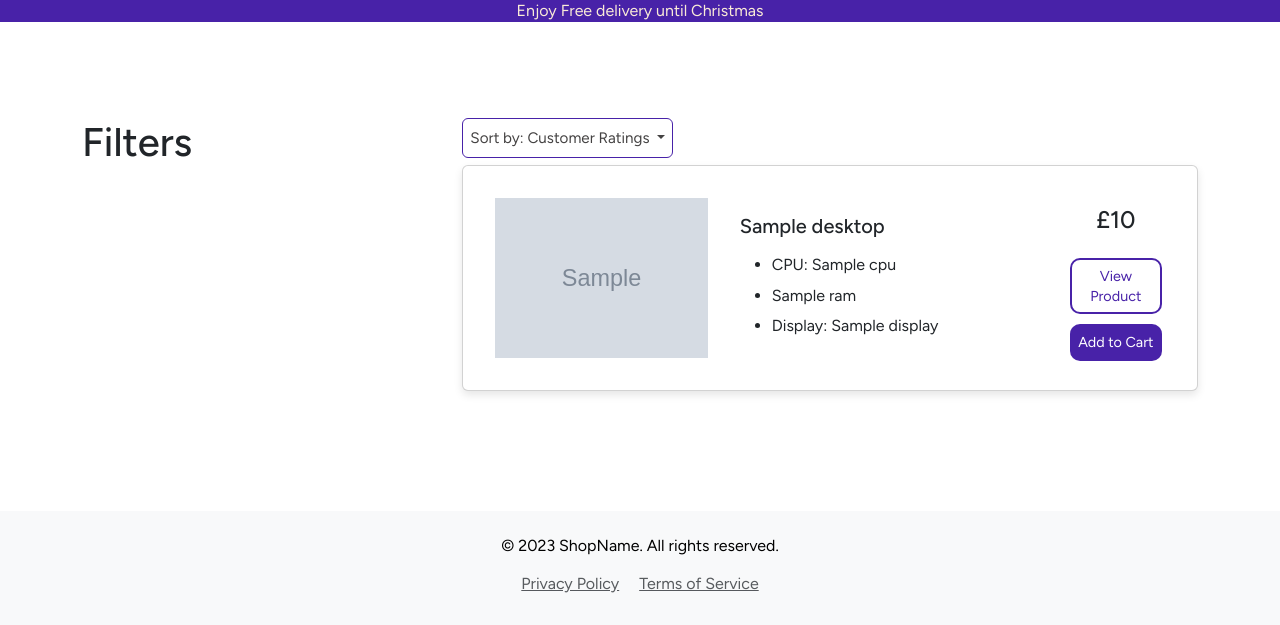
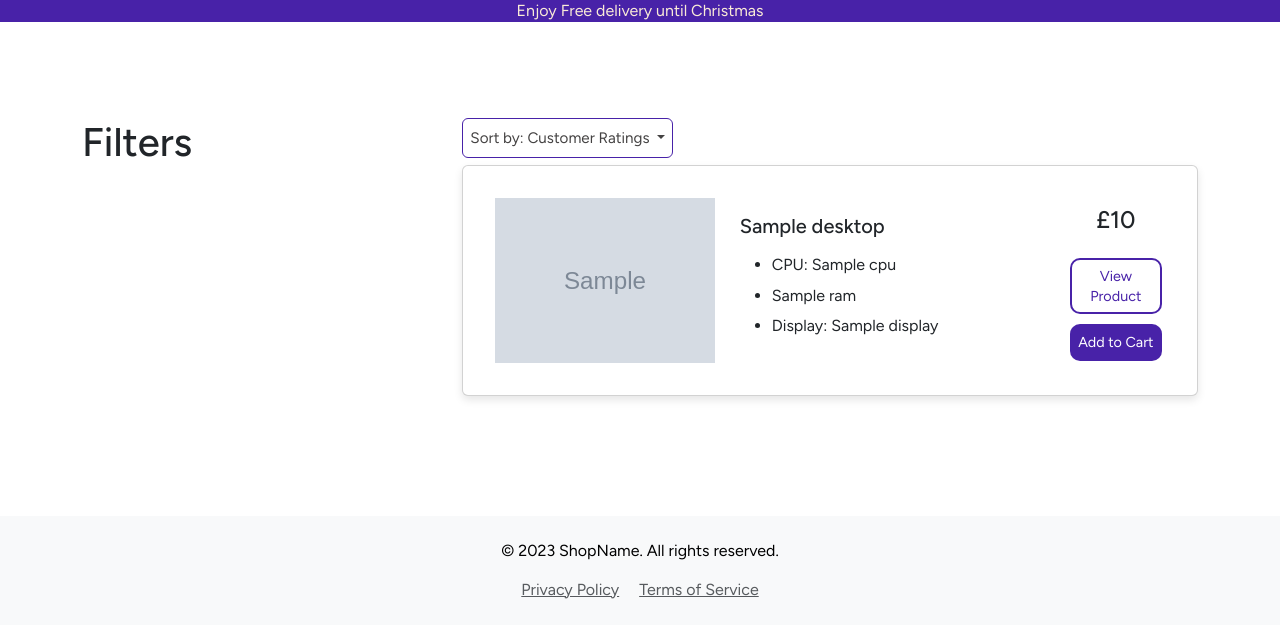
Before and after one commit to Bonzay993/NextTopComputers, a Flask app: page /get_desktops in a window 1280 px wide. Shown: the part 180-805 px from the top of the page. Before the commit the page ends 773 px from the top, so only its background shows below. Run offline with Flask 3, Linux system fonts and the light colour scheme; grey boxes marked "Sample" are stand-in pictures; a database or web service that is not in the repository returns one stand-in record (values such as "Sample title"); some libraries are stand-ins or nearby versions.

Commit message:
Quick fix on the product image size

```diff
--- a/static/css/styles.css
+++ b/static/css/styles.css
@@ -290,9 +290,9 @@ main{
     box-shadow: 0px 4px 8px rgba(0, 0, 0, 0.1); /* Optional for shadow */
 }
 
-.product-card img {
-    max-height: 200px;
-    width: 100%; /* Full width for consistent sizing */
+.product-image {
+    max-width:220px;
+     /* Full width for consistent sizing */
     object-fit: cover;
 }
 
--- a/templates/desktops.html
+++ b/templates/desktops.html
@@ -31,7 +31,7 @@
                             <div class="row g-0">
                                 <!-- Image Column on the Left -->
                                 <div class="col-md-4 px-2 py-2">
-                                    <img src="{{ desktop.IMG_URL }}" class="img-fluid" alt="{{ desktop.name }}">
+                                    <img src="{{ desktop.IMG_URL }}" class="product-image" alt="{{ desktop.name }}">
                                 </div>
                                 <!-- Product Name and Description in the Center -->
                                 <div class="col-md-6 d-flex flex-column align-items-start pt-4 px-4">
```
